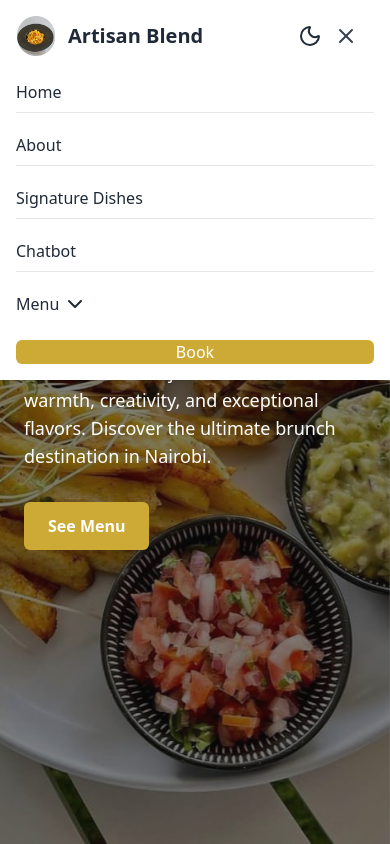
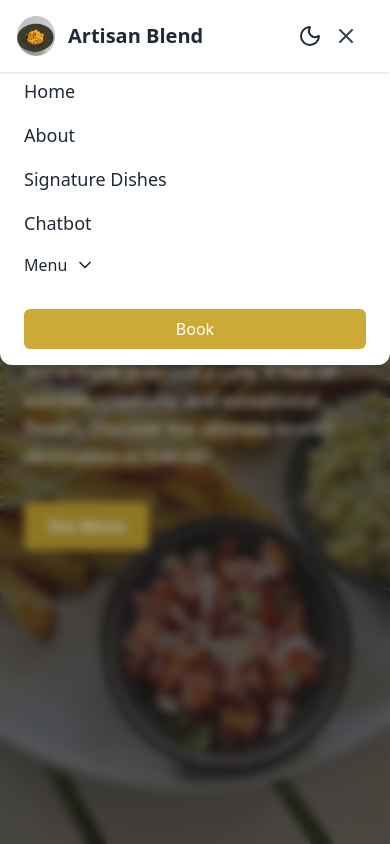
Before and after one commit to dopi95/ArtisanBlend-Restaurant-App, a React (Vite) app: page / in a window 390 px wide. Both pictures are taken after a click on the button 346 px from the left and 36 px from the top of the page. Shown: the top 844 px of the page. Built offline with nearby package versions, Linux system fonts and the light colour scheme.

Commit message:
add animated mobile menu with slideDown effect

```diff
--- a/src/App.jsx
+++ b/src/App.jsx
@@ -7,7 +7,7 @@ export default function App() {
       <div className="min-h-screen bg-white dark:bg-gray-900 text-gray-900 dark:text-gray-100">
         <Header />
         <Hero />
-        <ChatBot />
+        {/* <ChatBot /> */}
       </div>
   );
 }
--- a/src/components/ChatBot.jsx
+++ b/src/components/ChatBot.jsx
@@ -32,7 +32,7 @@ export default function ChatBot() {
   };
 
   return (
-    <section className="relative min-h-screen flex items-center justify-center px-4 sm:px-6 lg:px-8 bg-white dark:bg-gray-900 text-gray-900 dark:text-gray-100">
+    <section className="relative min-h-screen flex items-center justify-center px-4 sm:px-6 lg:px-8 bg-white dark:bg-gray-900 text-gray-900 dark:text-gray-100" id="chatbot">
       {/* Chatbot Container */}
       <div className="relative z-10 w-full max-w-4xl border border-gray-300 dark:border-gray-700 rounded-2xl p-6 bg-white dark:bg-gray-800 shadow-lg min-h-[600px] flex flex-col justify-between">
         {/* Top-left back icon */}
--- a/src/components/Header.jsx
+++ b/src/components/Header.jsx
@@ -1,7 +1,7 @@
 import React, { useState, useEffect, useRef } from 'react';
 import { Sun, Moon, Menu, X, ChevronDown } from 'lucide-react';
 import { Link } from 'react-scroll';
-import logo from '../../public/images/logo.png'
+import logo from '../../public/images/logo.png';
 
 export default function Header() {
   const [theme, setTheme] = useState('light');
@@ -31,7 +31,19 @@ export default function Header() {
     document.documentElement.classList.toggle('dark', newTheme === 'dark');
   };
 
+  useEffect(() => {
+    const handleClickOutside = (e) => {
+      if (dropdownRef.current && !dropdownRef.current.contains(e.target)) {
+        setDropdownClickOpen(false);
+      }
+    };
+    document.addEventListener('mousedown', handleClickOutside);
+    return () => document.removeEventListener('mousedown', handleClickOutside);
+  }, []);
+
   return (
+    <>
+      {/* Header */}
       <header className="fixed top-0 left-0 w-full z-50 bg-white dark:bg-gray-900 shadow transition-colors">
         <div className="max-w-7xl mx-auto px-4 py-3 flex items-center justify-between">
           {/* Logo */}
@@ -42,10 +54,7 @@ export default function Header() {
 
           {/* Desktop Nav */}
           <nav className="hidden md:flex items-center space-x-6 text-gray-800 dark:text-gray-100">
-          {/* Home, About, Signature Dishes */}
-          {navLinks
-            .filter(({ label }) => label !== 'Chatbot')
-            .map(({ label, to }) => (
+            {navLinks.filter(({ label }) => label !== 'Chatbot').map(({ label, to }) => (
               <Link
                 key={label}
                 to={to}
@@ -57,7 +66,7 @@ export default function Header() {
               </Link>
             ))}
 
-          {/* Menu Dropdown */}
+            {/* Dropdown */}
             <div className="relative group" ref={dropdownRef}>
               <button
                 onClick={() => setDropdownClickOpen(!dropdownClickOpen)}
@@ -67,8 +76,9 @@ export default function Header() {
                 <ChevronDown className="w-5 h-5" />
               </button>
               <div
-              className={`absolute right-0 top-10 w-48 bg-white dark:bg-gray-800 shadow rounded-md p-2 space-y-1 z-50
-              ${dropdownClickOpen ? 'block' : 'hidden'} group-hover:block`}
+                className={`absolute right-0 top-10 w-48 bg-white dark:bg-gray-800 shadow rounded-md p-2 space-y-1 z-50 ${
+                  dropdownClickOpen ? 'block' : 'hidden'
+                }`}
               >
                 {menuItems.map((item) => (
                   <Link
@@ -76,6 +86,7 @@ export default function Header() {
                     to={`menu/${item.toLowerCase().replace(/\s+/g, '-')}`}
                     smooth
                     duration={500}
+                    offset={-80}
                     className="block px-4 py-2 text-sm cursor-pointer hover:bg-gray-100 dark:hover:bg-gray-700 rounded"
                     onClick={() => setDropdownClickOpen(false)}
                   >
@@ -85,7 +96,6 @@ export default function Header() {
               </div>
             </div>
 
-          {/* Chatbot */}
             <Link
               to="chatbot"
               smooth
@@ -95,7 +105,6 @@ export default function Header() {
               Chatbot
             </Link>
 
-          {/* Book Button */}
             <Link to="reservation" smooth duration={500}>
               <button
                 className="px-4 py-2 rounded-md hover:opacity-90 transition"
@@ -105,7 +114,6 @@ export default function Header() {
               </button>
             </Link>
 
-          {/* Theme toggle */}
             <button
               onClick={toggleTheme}
               className="ml-2 text-gray-800 dark:text-gray-100 hover:text-[#CCAA35]"
@@ -114,9 +122,8 @@ export default function Header() {
             </button>
           </nav>
 
-        {/* Mobile Toggle + Theme Toggle */}
+          {/* Mobile Nav Toggle */}
           <div className="md:hidden flex items-center justify-between px-4 py-3">
-          {/* Theme toggle button on the LEFT */}
             <button
               onClick={toggleTheme}
               className="text-gray-800 dark:text-gray-100 hover:text-[#CCAA35]"
@@ -125,7 +132,6 @@ export default function Header() {
               {theme === 'light' ? <Moon /> : <Sun />}
             </button>
 
-          {/* Hamburger button on the RIGHT with margin-left to separate from toggle */}
             <button
               className="text-gray-700 dark:text-white ml-3"
               onClick={() => setMenuOpen(!menuOpen)}
@@ -135,42 +141,57 @@ export default function Header() {
             </button>
           </div>
         </div>
+      </header>
 
-      {/* Mobile Nav */}
+      {/* Mobile Overlay Menu */}
       {menuOpen && (
-        <div className="md:hidden bg-white dark:bg-gray-900 px-4 pb-4 space-y-3 text-gray-800 dark:text-gray-100">
-          {navLinks.map(({ label, to }) => (
+        <div className="fixed inset-0 z-40 flex items-start justify-center bg-black/30 backdrop-blur-sm">
+          <div className="bg-white dark:bg-gray-900 rounded-b-xl w-full max-w-md mx-auto mt-0 animate-slideDown shadow-lg overflow-hidden">
+            <div className="flex justify-between items-center p-4 border-b border-gray-300 dark:border-gray-700">
+              <span className="text-lg font-semibold text-gray-800 dark:text-gray-100">Menu</span>
+              <button
+                onClick={() => setMenuOpen(false)}
+                className="text-gray-700 dark:text-white"
+              >
+                <X />
+              </button>
+            </div>
+
+            <div className="flex flex-col px-6 py-4 space-y-4">
+              {navLinks.map(({ label, to }, index) => (
                 <Link
                   key={label}
                   to={to}
                   smooth
                   duration={500}
-              className="block py-2 border-b border-gray-200 dark:border-gray-700"
+                  offset={-80}
                   onClick={() => setMenuOpen(false)}
+                  className={`text-gray-800 dark:text-gray-100 text-lg font-medium transform transition-all ease-out duration-500 delay-[${index * 100}ms] translate-y-0 opacity-100`}
                 >
                   {label}
                 </Link>
               ))}
 
-          {/* Mobile Dropdown Menu */}
-          <div ref={dropdownRef} className="relative">
+              {/* Dropdown inside mobile panel */}
+              <div ref={dropdownRef}>
                 <button
                   onClick={() => setDropdownClickOpen(!dropdownClickOpen)}
-              className="flex items-center py-2 space-x-1"
+                  className="flex items-center text-gray-800 dark:text-gray-100 space-x-2"
                 >
                   <span>Menu</span>
-              {/* Dropdown arrow just next to Menu text */}
-              <ChevronDown />
+                  <ChevronDown className="w-5 h-5" />
                 </button>
+
                 {dropdownClickOpen && (
-              <div className="mt-2 bg-white dark:bg-gray-800 shadow rounded-md p-2 space-y-1 z-50">
-                {menuItems.map((item) => (
+                  <div className="mt-2 ml-2 p-2 rounded-md space-y-1 bg-white dark:bg-gray-800 shadow">
+                    {menuItems.map((item, index) => (
                       <Link
                         key={item}
                         to={`menu/${item.toLowerCase().replace(/\s+/g, '-')}`}
                         smooth
                         duration={500}
-                    className="block px-4 py-2 text-sm cursor-pointer hover:bg-gray-100 dark:hover:bg-gray-700 rounded"
+                        offset={-80}
+                        className="block text-sm px-3 py-2 rounded hover:bg-gray-100 dark:hover:bg-gray-700"
                         onClick={() => {
                           setDropdownClickOpen(false);
                           setMenuOpen(false);
@@ -183,9 +204,9 @@ export default function Header() {
                 )}
               </div>
 
-          <Link to="reservation" smooth duration={500}>
+              <Link to="reservation" smooth duration={500} offset={-80}>
                 <button
-              className="w-full mt-4 rounded-md hover:opacity-90 transition"
+                  className="w-full py-2 mt-4 rounded-md hover:opacity-90 transition"
                   style={{ backgroundColor: '#CCAA35', color: '#fff' }}
                   onClick={() => setMenuOpen(false)}
                 >
@@ -193,7 +214,9 @@ export default function Header() {
                 </button>
               </Link>
             </div>
+          </div>
+        </div>
       )}
-    </header>
+    </>
   );
 }
--- a/src/components/Hero.jsx
+++ b/src/components/Hero.jsx
@@ -40,8 +40,7 @@ export default function HeroSection() {
   }, [typingIndex, fullText]);
 
   return (
-    <section className="relative w-full h-screen overflow-hidden">
-      {/* Image carousel */}
+    <section className="relative w-full h-screen overflow-hidden"id="hero">
       <div className="absolute inset-0">
         {images.map((img, idx) => (
           <img
--- a/tailwind.config.js
+++ b/tailwind.config.js
@@ -6,12 +6,17 @@ export default {
     extend: {
       animation: {
         blink: 'blink 1s steps(2, start) infinite',
+        slideDown: 'slideDown 0.4s ease-out',
       },
       keyframes: {
         blink: {
           '0%, 100%': { opacity: '1' },
           '50%': { opacity: '0' },
         },
+        slideDown: {
+          '0%': { transform: 'translateY(-100%)', opacity: 0 },
+          '100%': { transform: 'translateY(0)', opacity: 1 },
+        },
       },
     },
   },
```
Lines whose indentation alone changed are shown as unchanged.
